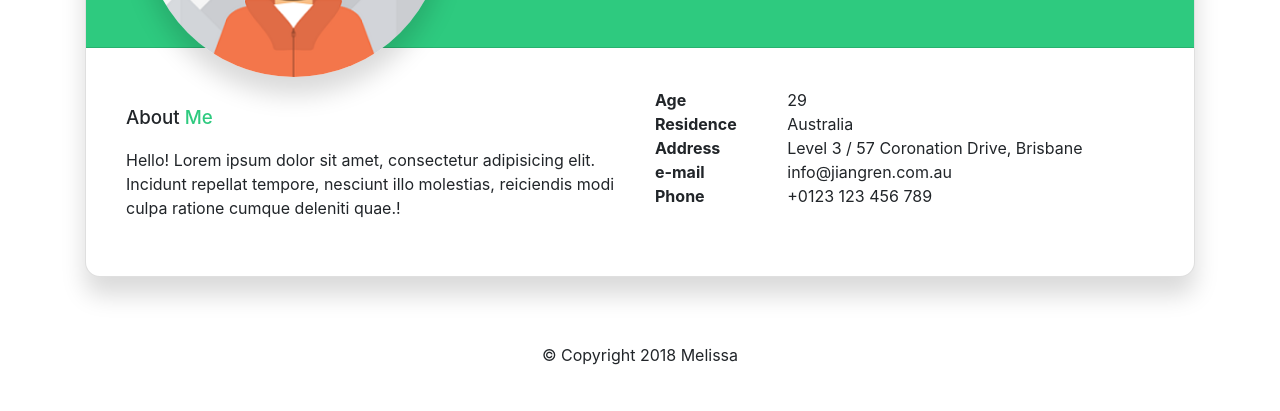
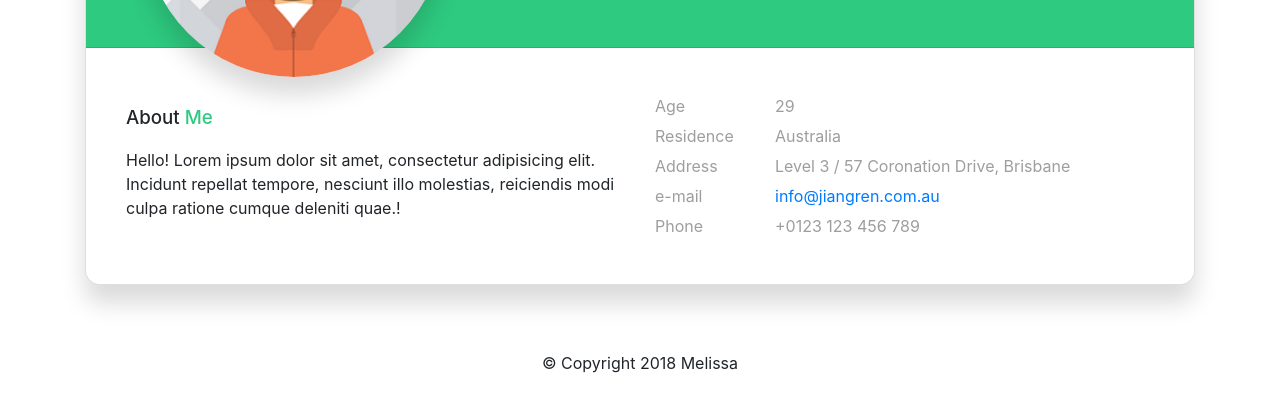
Before and after one commit to Melissaz/melissazhu.github.io, a plain HTML site: page index.html in a window 1280 px wide. Shown: the part 375-786 px from the top of the page. Drawn offline with nearby package versions, Linux system fonts and the light colour scheme.

Commit message:
firstpage change col

```diff
--- a/index.html
+++ b/index.html
@@ -78,30 +78,13 @@
                         </div>
                     </div>
                     <div class="col-sm-6 col-md-6">
-                        <div class="info">
-                            <div class="info-list">
-                                <div class="row">
-                                    <div class="col-sm-3"><strong>Age</strong></div>
-                                    <div class="col-sm-9">29</div>
-                                </div>
-                                <div class="row">
-                                    <div class="col-sm-3"><strong>Residence</strong></div>
-                                    <div class="col-sm-9">Australia</div>
-                                </div>
-                                <div class="row">
-                                    <div class="col-sm-3"><strong>Address</strong></div>
-                                    <div class="col-sm-9">Level 3 / 57 Coronation Drive, Brisbane</div>
-                                </div>
-                                <div class="row">
-                                    <div class="col-sm-3"><strong>e-mail</strong></div>
-                                    <div class="col-sm-9">info@jiangren.com.au</div>
-                                </div>
-                                <div class="row">
-                                    <div class="col-sm-3"><strong>Phone</strong></div>
-                                    <div class="col-sm-9">+0123 123 456 789</div>
-                                </div>
-                            </div>
-                        </div>
+                        <ul class="info-list">
+                            <li><span class="title">Age</span><span class="value">29</span></li>
+                            <li><span class="title">Residence</span><span class="value">Australia</span></li>
+                            <li><span class="title">Address</span><span class="value">Level 3 / 57 Coronation Drive, Brisbane</span></li>
+                            <li><span class="title">e-mail</span><span class="value"><a href="mailto:email@example.com">info@jiangren.com.au</a></span></li>
+                            <li><span class="title">Phone</span><span class="value">+0123 123 456 789</span></li>
+                        </ul>
                     </div>
                 </div>
             </div>
--- a/public/css/main.css
+++ b/public/css/main.css
@@ -75,6 +75,29 @@ span{
 
 .aboutme .me-title h3 span{
     color:#2eca7f;
+}
+
+.info-list {
+    display: inline-block;
+    margin: 0;
+    padding: 0;
+    list-style: none;
+}
+
+.info-list li {
+    margin: 6px 0;
+    text-align: left;
+}
+
+.info-list li .title {
+    display: inline-block;
+    min-width: 120px;
+    color:#9e9e9e;
+}
+
+.info-list li .value {
+    display: inline-block;
+    color: #9e9e9e;
 }
 
 body > footer {
```
